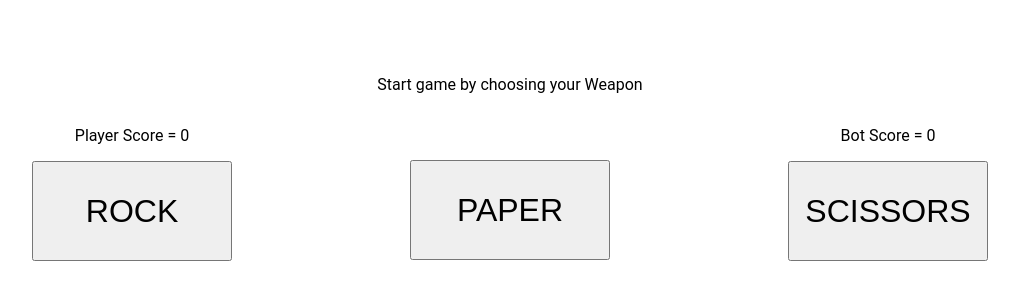
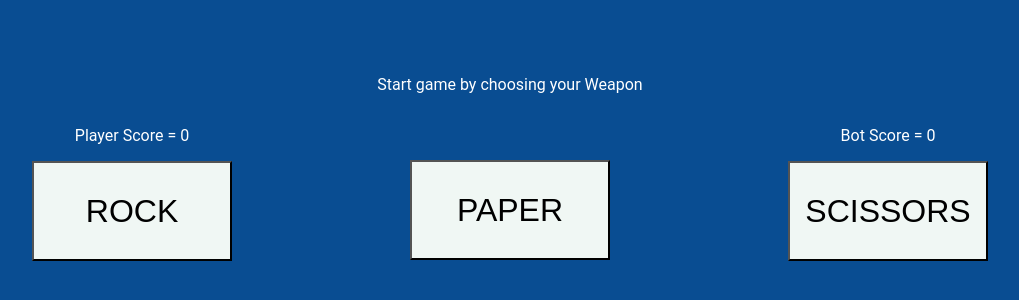
Before and after one commit to CooperMoore9/rockPaperScissors, a plain HTML site: page index.html in a window 1280 px wide. Shown: the part 224-524 px from the top of the page, without its empty margins (130-1149 px from the left). Drawn offline with Linux system fonts and the light colour scheme.

Commit message:
Changed front-end look

```diff
--- a/styles.css
+++ b/styles.css
@@ -5,6 +5,11 @@ html {
   *, *:before, *:after {
     box-sizing: inherit;
     margin: 0;
+  }
+
+  body{
+    background-color: #094D92;
+    color: white;
   }
 
   #whoWonTheRound {
@@ -41,8 +46,18 @@ html {
     display: flex;
     justify-content: center;
     align-items: center;
+    background-color: #F0F7F4;
+    color: black;
     font-size: 32px;
     width: 200px;
     height: 100px;
     margin: 0.5em;
+    border-width: 2px;
+    border-color: black;
   }
+
+  button:disabled {
+    border-width: 2px;
+    border-color: black;
+    opacity: 65%;
+  }
```
